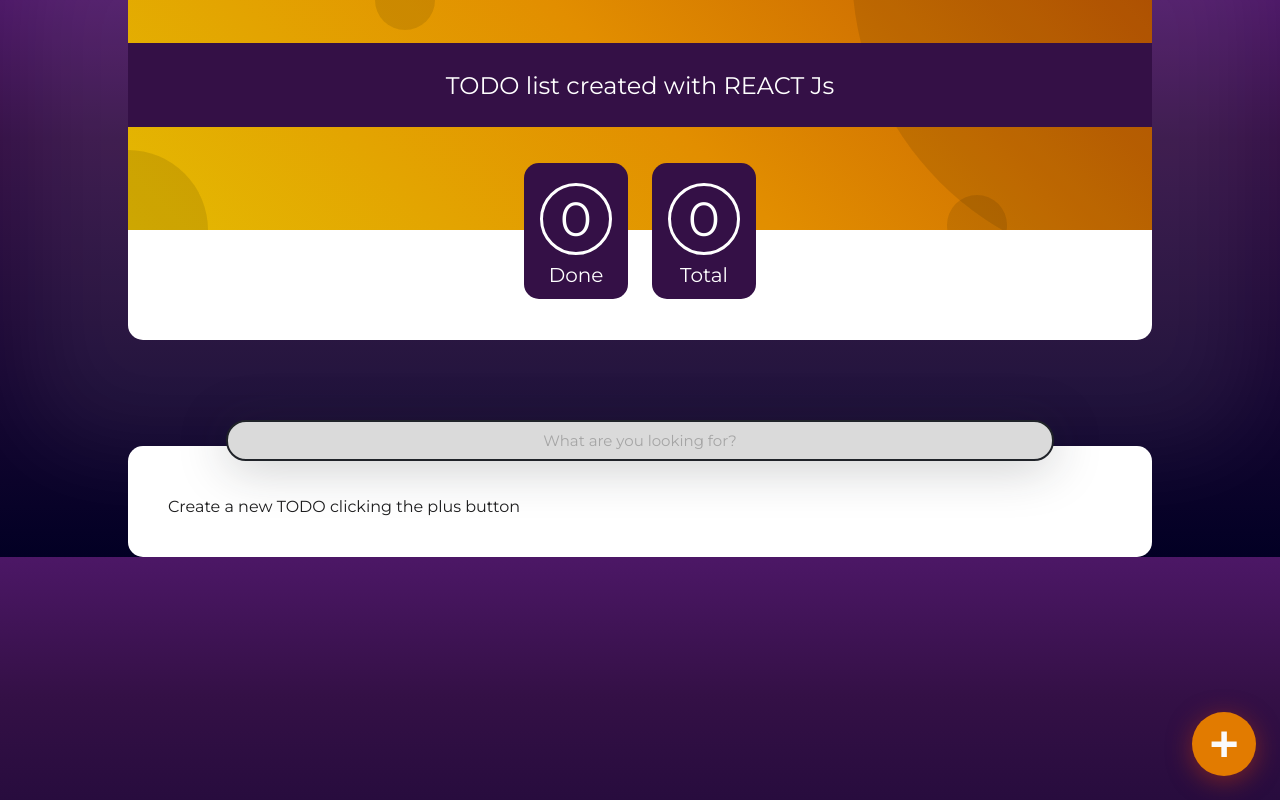
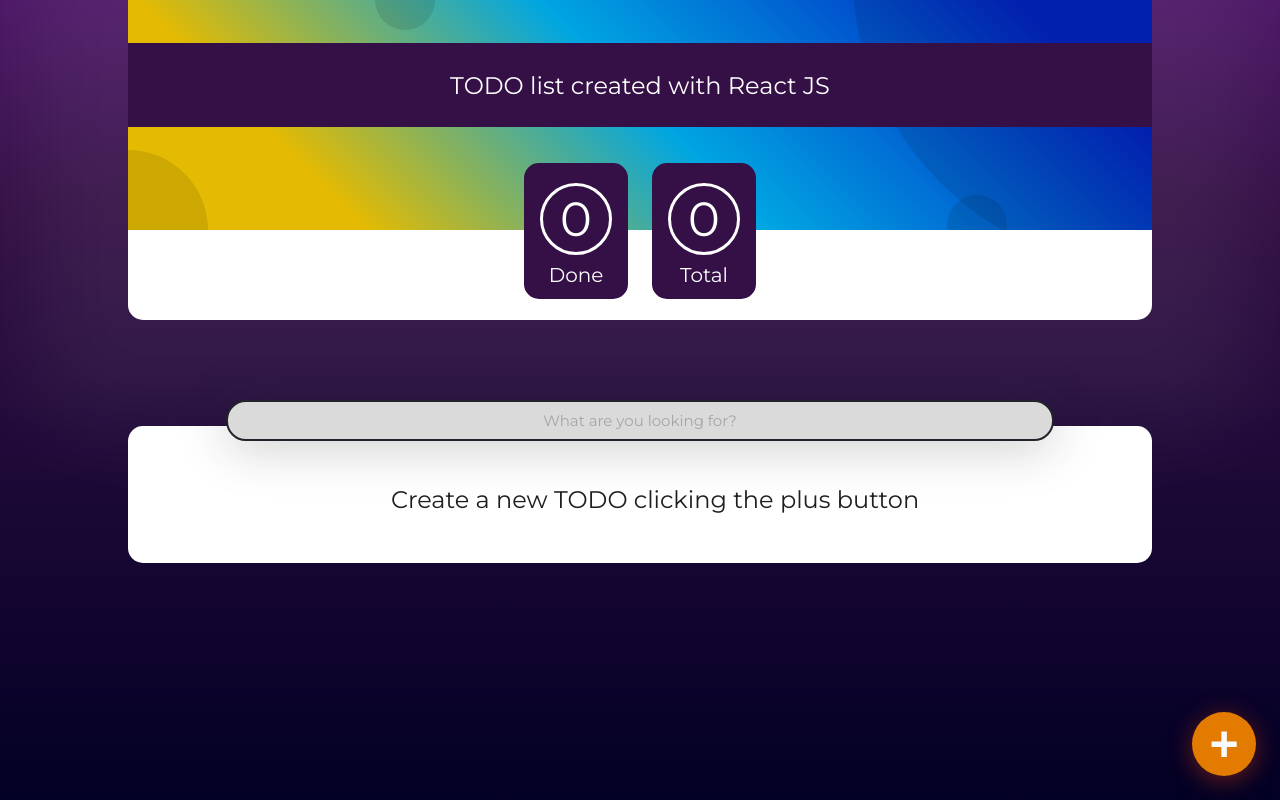
Before and after one commit to selopez2704/TODO-REACTJS, a React app: page / in a window 1280 px wide. Built offline with nearby package versions, Linux system fonts and the light colour scheme.

Commit message:
CSS defect in banner and todoItem fixed

```diff
--- a/src/TodoCounter/TodoCounter.css
+++ b/src/TodoCounter/TodoCounter.css
@@ -13,7 +13,7 @@
   margin-bottom: 80px;
   box-shadow: 0px 10px 100px 100px #ffffff10;
   width: 100%;
-  height: 340px;
+  height: 320px;
 
   color: white;
   font-size: 20px;
@@ -87,7 +87,9 @@
   width: 100%;
   position: relative;
   overflow: hidden;
-  background: linear-gradient(225deg, rgba(194,90,2,1) 0%, rgba(226,142,0,1) 48%, rgba(228,186,2,1) 100%);
+  background: linear-gradient(225deg, rgba(2,36,194,1) 11%, rgba(0,166,226,1) 49%, rgba(228,186,2,1) 81%);
+
+  /* background: linear-gradient(225deg, rgba(194,90,2,1) 0%, rgba(226,142,0,1) 48%, rgba(228,186,2,1) 100%); */
 
   background-repeat: no-repeat;
   text-align: left;
--- a/src/TodoCounter/index.js
+++ b/src/TodoCounter/index.js
@@ -28,7 +28,7 @@
                     </div>
                 </aside>
             </div>
-            <div className='TodoCounter-text'>TODO list created with REACT Js</div>
+            <div className='TodoCounter-text'>TODO list created with React JS</div>
             <div className='TodoCounter-container'>
                 <div className='container-completed'>
                     <div className='Icon-completed'>
--- a/src/TodoItem/TodoItem.css
+++ b/src/TodoItem/TodoItem.css
@@ -17,6 +17,8 @@
     font-size: 15px;
     line-height: 24px;
     font-weight: 400;
+    width: -moz-fit-content;
+    word-wrap: break-word;
   }
   .TodoItem-p--complete {
     text-decoration: line-through;
--- a/src/TodoList/TodoList.css
+++ b/src/TodoList/TodoList.css
@@ -4,9 +4,16 @@
     list-style: none;
 }
 .TodoList{
+
   margin-top: -15px;
   border-radius: 15px;
   background-color: #ffffff;
   padding: 10px;
+  margin-bottom: 100px;
   /* max-width: 70%; */
 }
+.TodoList>ul>p{
+  text-align: center;
+  font-weight:500;
+  font-size: 24px;
+}
--- a/src/index.css
+++ b/src/index.css
@@ -14,10 +14,12 @@
 body {
   margin: 0;
   padding: 0;
-  background: #341046;
+  /* background: #341046; */
   color: #1E1E1F;
   font-family: 'Montserrat', Arial, Helvetica, sans-serif;
   background: linear-gradient(0deg, rgba(2,0,36,1) 0%, rgba(52,16,70,1) 75%, rgb(76, 23, 102) 100%);
+  background-repeat: no-repeat;
+  background-attachment: fixed;
 
 }
 h2{
```
